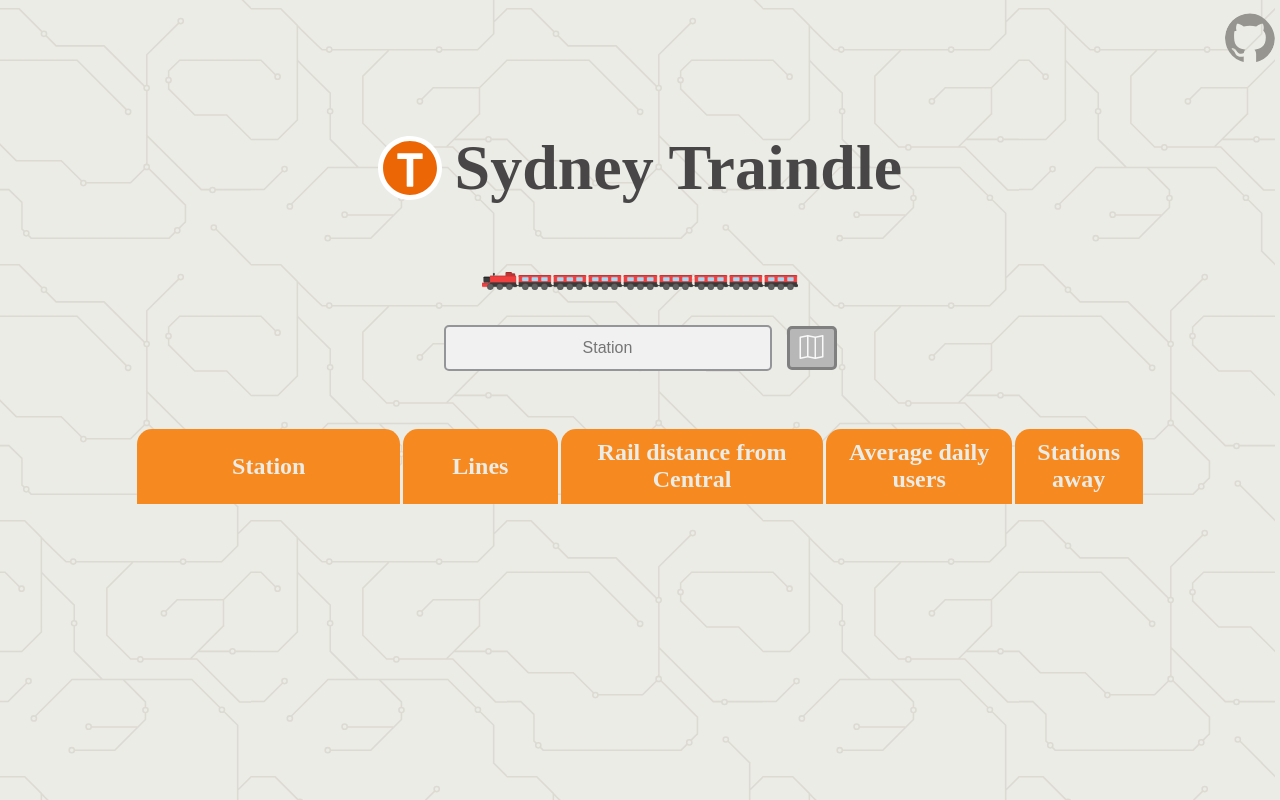
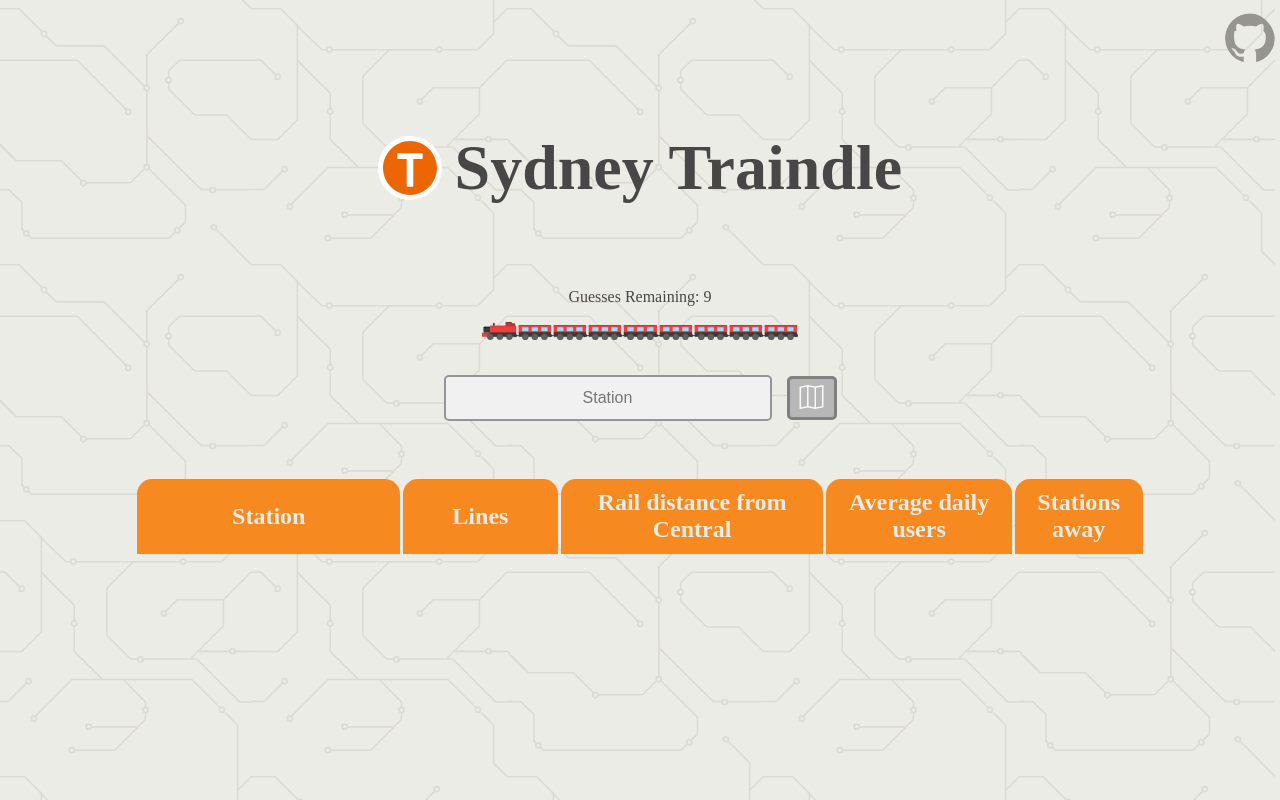
Before and after one commit to sunnyyuqingchen/sydney_traindle, a React (Vite) app: page / in a window 1280 px wide. Built offline with nearby package versions, Linux system fonts and the light colour scheme; a web font is replaced by a local one.

Commit message:
added text for guess count

```diff
--- a/src/components/game.jsx
+++ b/src/components/game.jsx
@@ -138,7 +138,8 @@ function Game() {
               </div>
             ) : (
               <>
-              <div className='guess-count'>
+              <p className='guess-count'>Guesses Remaining: {9-selectedStations.length}</p>
+              <div className='guess-image-container'>
                 {getGuessImages()}
               </div>
               <StationInput
--- a/src/index.css
+++ b/src/index.css
@@ -360,7 +360,7 @@ a:has(.header-logo) {
   z-index: -1;
 }
 
-.guess-count {
+.guess-image-container {
   display: flex;
   justify-content: center;
   align-items: end;
@@ -370,3 +370,10 @@ a:has(.header-logo) {
 .guess-image {
   width: 2.75vw;
 }
+
+.guess-count {
+  text-align: center;
+  font-family: 'Public Sans NSW';
+  color: #484647;
+  font-size: 12pt;
+}
```
